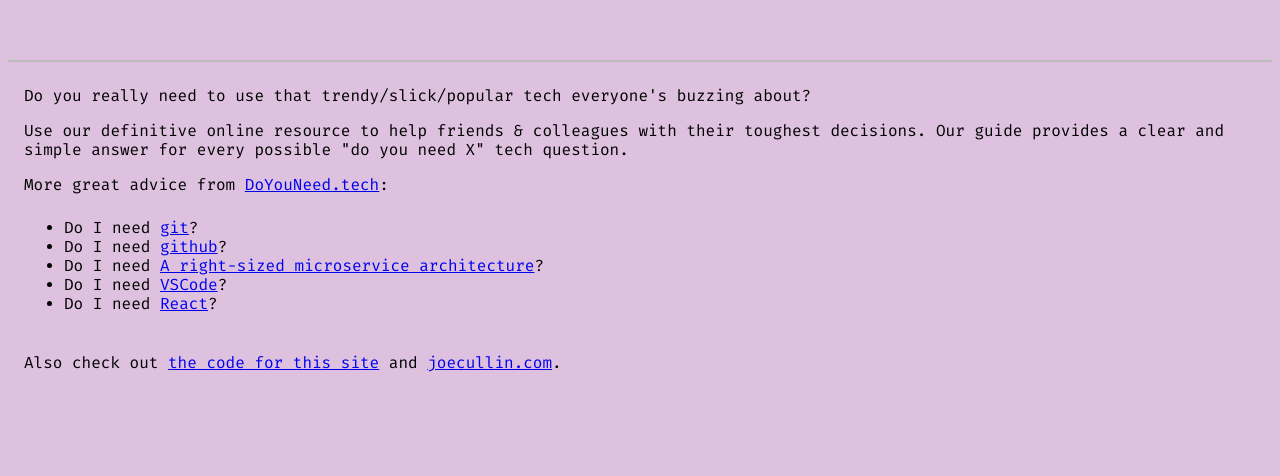
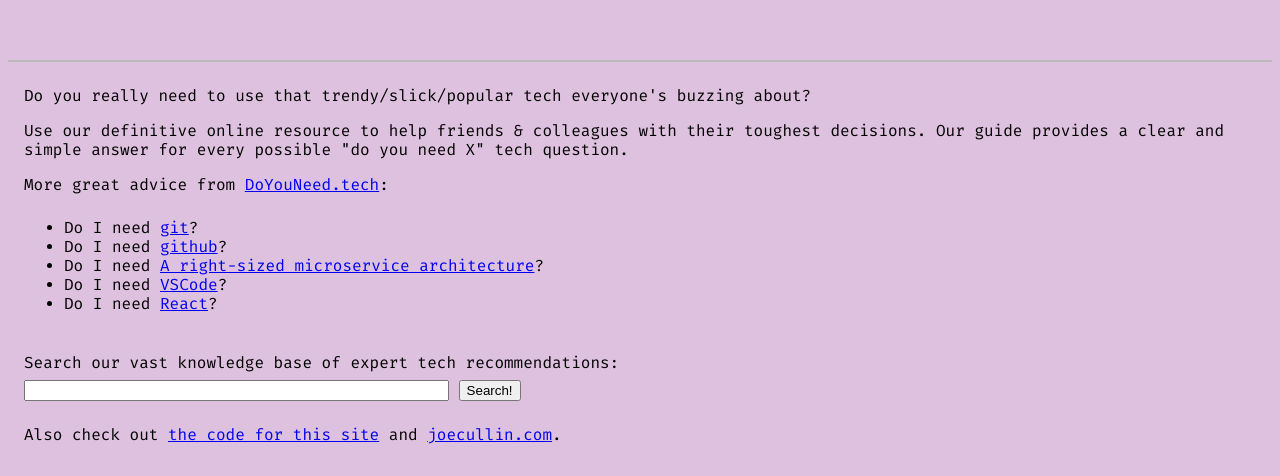
Before and after one commit to joecullin/do-you-need, a plain HTML site: page index.html in a window 1280 px wide. Shown: the part 764-1240 px from the top of the page. Before the commit the page ends 1168 px from the top, so only its background shows below. Drawn offline with Linux system fonts and the light colour scheme.

Commit message:
added search; fixed favicon

```diff
--- a/index.html
+++ b/index.html
@@ -7,11 +7,13 @@
     <meta name="viewport" content="width=device-width, initial-scale=1">
     <title>doyouneed.tech</title>
     <meta name="description" content="A clear and simple guide for every possible "do you need X?" tech question.">
-    <link rel="shortcut icon" href="/assets/favicon.ico">
+    <link rel="shortcut icon" href="/favicon.ico">
   </head>
 
   <body>
     <script>
+    // I spend all day working in modern frameworks. Decided to skip those, for a change of pace.
+
     document.addEventListener("DOMContentLoaded", function() {
 
         // Examine the path, and get the tech name.
@@ -52,6 +54,15 @@
         answerSpan.innerHTML = answer;
     });
 
+    function search () {
+        const val = document.getElementById("searchText")?.value?.trim() || "";
+        if (val){
+            const newUrl = "/tech-trends/" + val.replace(/\s+/g, "-");
+            window.location.href = newUrl;
+        }
+        return false;
+    }
+
     </script>
 
     <div class="question">
@@ -81,6 +92,13 @@
             </ul>
         </p>
         <p>
+            Search our vast knowledge base of expert tech recommendations:
+                <form onsubmit="event.preventDefault();search()">
+                    <input type="text" id="searchText" size="50">
+                    <input type="submit" value="Search!">
+                </form>
+        </p>
+        <p>
             Also check out
             <a href="https://www.github.com/joecullin/do-you-need">the code for this site</a>
             and
```
Also changed, not shown: favicon.ico (added).
